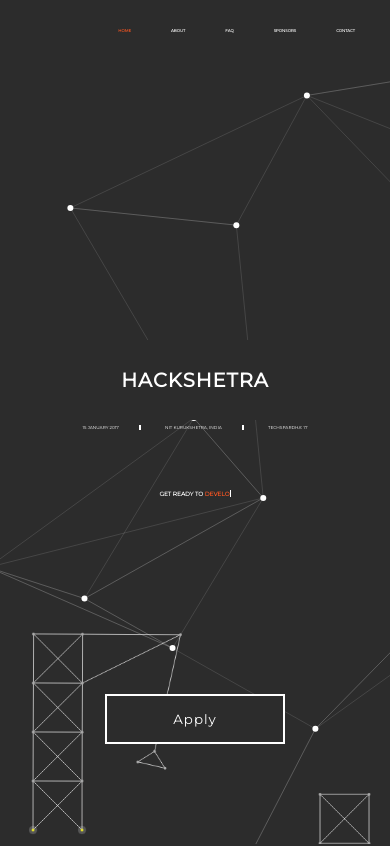
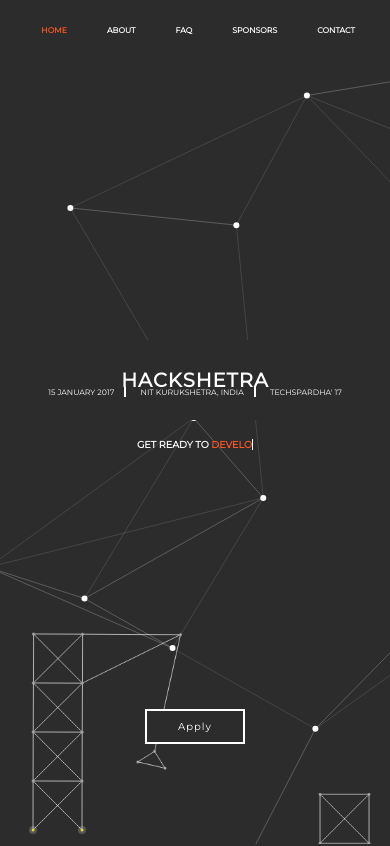
Before and after one commit to HackShetra/HackShetra.github.io, a website: page index.html in a window 390 px wide. Shown: the top 846 px of the page. Drawn offline with nearby package versions, Linux system fonts and the light colour scheme.

Commit message:
responsiveness added

```diff
--- a/css/main.css
+++ b/css/main.css
@@ -474,9 +474,39 @@
 @media (max-width : 960px) {
 
     .sponsor-logo-section img {
-        height: 8vw;
-        margin-left: 30px;
-        margin-right: 30px;
+        height: 6vw;
+        margin-left: 20px;
+        margin-right: 20px;
     }
 
 }
+
+@media (max-width: 420px) {
+    .nav-list_item {
+        font-size: 2em;
+    }
+
+    #info-section {
+        top : 45vh;
+    }
+
+    #info-section span {
+        padding-left: 10px;
+        padding-right: 10px;
+        font-size: 2vw;
+    }
+
+    .typing_effect {
+        top:52vh;
+    }
+
+    .typing_effect h1 {
+        font-size: 0.6em;
+    }
+
+    #button-section button {
+        width:100px;
+        height: 35px;
+        font-size: 10px;
+    }
+}
--- a/index.html
+++ b/index.html
@@ -363,7 +363,7 @@
     <div id = "contact-right-section">
         <section id = "email-section" class = "wipe-right mini-section email-section">
             <span><u>Our email address</u></span><br/><br/>
-            <span><a href = "mailto:hackatnitkkr@gmail.com" >hackatnitkkr@gmail.com</a></span>
+            <span><a href = "mailto:hackshetra.nitkkr@gmail.com" >hackshetra.nitkkr@gmail.com</a></span>
         </section>
         <section class = "wipe-down mini-section coordinator-section">
             <span><u>Contact our Coordinators</u></span><br/><br/>
```
